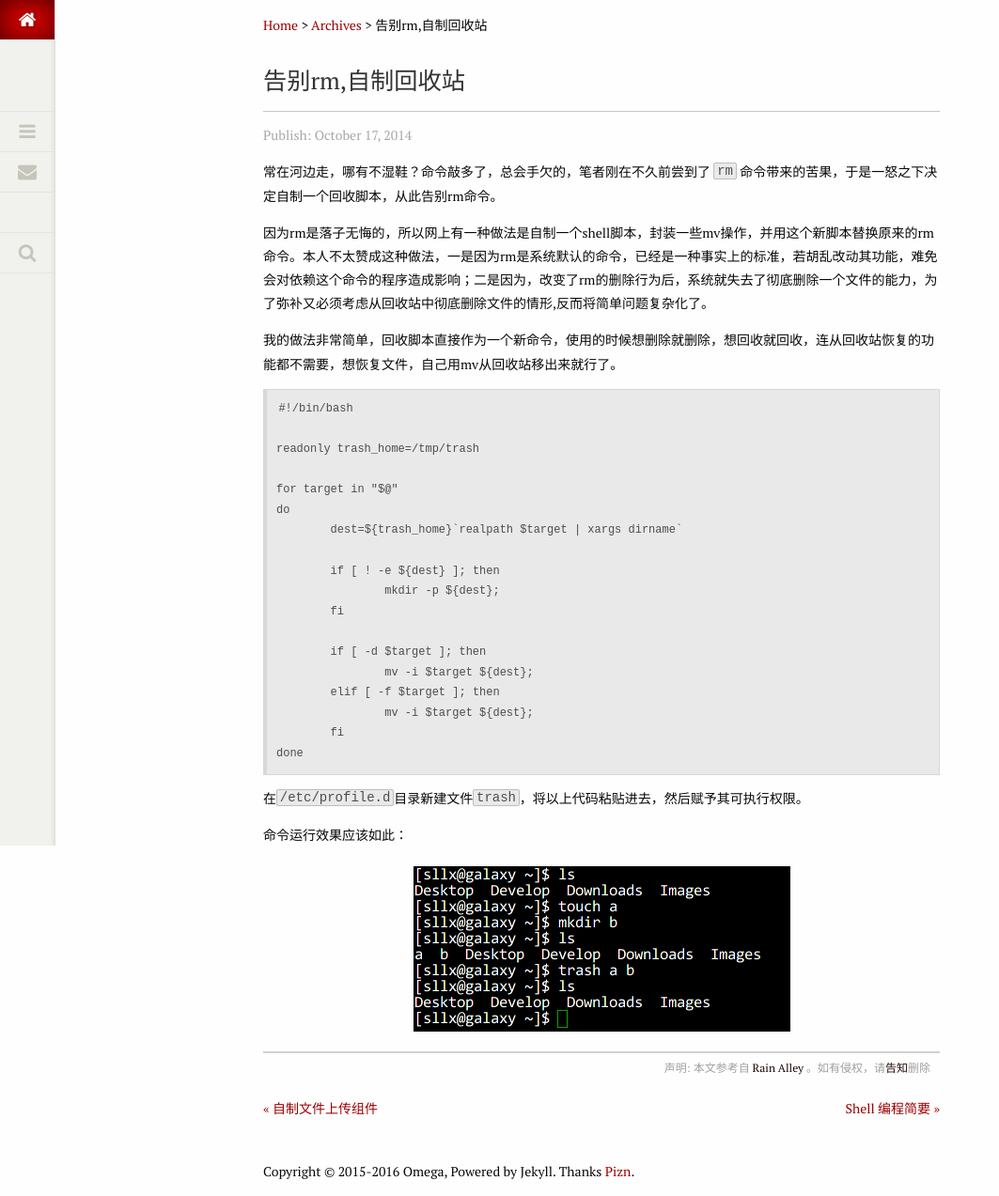
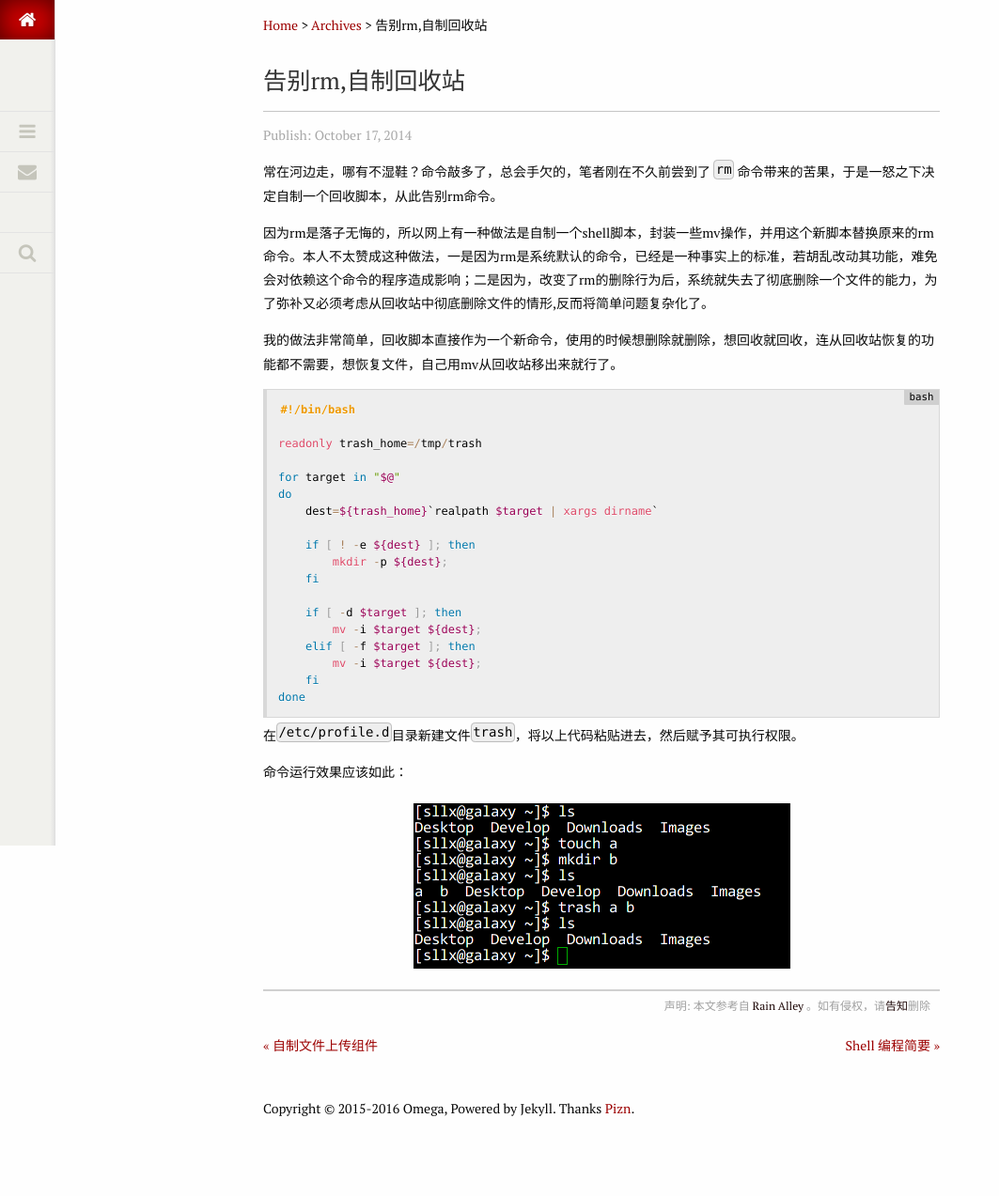
Before and after one commit to omegahh/omegahh.github.io, a Jekyll site: the page built from _posts/2014-10-17-shell-trash.md, in a window 1280 px wide. Shown: the whole page at 94% size, without its empty margins (0-1063 px from the left). Built offline with Jekyll 4.4.1, drawn with Linux system fonts in a browser that asks for light colours; after the commit the page ends 1207 px from its top, so only the background shows below that.

Commit message:
a update of blog style

```diff
--- a/_layouts/default.html
+++ b/_layouts/default.html
@@ -13,14 +13,14 @@
 </head>
 <body itemscope itemtype="http://schema.org/WebPage" class="home blog lotus index">
     <nav class="lotus-nav">
-        <ul>{% for link in site.nav %}{% assign active = nil %}{% assign homeClass = nil %}
-            {% if page.url == link.url%}{% assign active = 'current' %}{% endif %}
-            {% if link.class == 'home' %}{% assign homeClass = 'home ' %}{% endif %}
+        <ul>{%- for link in site.nav -%}{%- assign active = nil -%}{%- assign homeClass = nil -%}
+            {%- if page.url == link.url -%}{%- assign active = 'current' -%}{%- endif -%}
+            {%- if link.class == 'home' -%}{%- assign homeClass = 'home ' -%}{%- endif -%}
             <li class="{{ homeClass }}{{ active }}">
                 <a href="{% if link.url %}{{ site.url }}{{ link.url }}{% else %}#{% endif %}" rel="{% if link.rel %}{{ link.rel }}{% else %}bookmark{% endif %}" title="{{link.text}}" {%if link.id %} id = "{{ link.id }}"{% endif %} >
                     <i class="{{ link.icon }}"></i>
                 </a>
-            </li>{% endfor %}
+            </li>{%- endfor -%}
         </ul>
     </nav>
     {{ content }}
@@ -30,14 +30,15 @@
     <script src="{{ site.url }}/static/js/scrollTo.js" type="text/javascript"></script>
     <script src="{{ site.url }}/static/js/iLotus.js" type="text/javascript"></script>
     <script src="{{ site.url }}/static/js/typeahead.js" type="text/javascript"></script>
-    {% if page.isPost %}
-    <link rel="stylesheet" type="text/css" href="{{ site.url }}/static/prism.css"/>
-    <script src="{{ site.url }}/static/js/prism.js" type="text/javascript"></script>
+    {%- if page.layout == 'post' -%}
+    <link rel="stylesheet" type="text/css" href="{{ site.url }}/css/prism.css"/>
+    <script src="{{ site.url }}/js/prism.js" type="text/javascript"></script>
+    {%- endif -%}
     <script type="text/x-mathjax-config">
         MathJax.Hub.Config({ tex2jax: {inlineMath: [["$","$"],["\\(","\\)"]]} });
     </script>
-    <script type="text/javascript" src="http://cdn.bootcss.com/mathjax/2.4.0/MathJax.js?config=TeX-AMS-MML_HTMLorMML"></script>
-    {% endif %}
+    <script type="text/javascript" async src="https://cdnjs.cloudflare.com/ajax/libs/mathjax/2.7.7/MathJax.js?config=TeX-AMS-MML_HTMLorMML"></script>
+
     <div class="search-tool" style="position: fixed; top: 0px ; bottom: 0px; left: 0px; right:  0px;
           opacity: 0.95; background-color: #111111; z-index: 9999; display: none;">
         <input type="text" class="search-content" id="search-content" placeholder="文章标题"/>
--- a/blog/index.html
+++ b/blog/index.html
@@ -11,7 +11,7 @@
     </hgroup>
 </section>
 <article class="lotus-article">
-{% for rpost in site.posts limit:2 %}
+{%- for rpost in site.posts limit:3 -%}
     <h3><a href="{{ site.url }}{{ rpost.url }}" title="{{ rpost.title }}" rel="bookmark">{{ rpost.title }}</a></h3>
     <p itemprop="description">{% if rpost.excerpt.size > 32 %}{{ rpost.excerpt }}{% else %}{{ rpost.content | strip_html | strip_newlines | truncate: 160 }}{% endif %}</p>
 {% endfor %}
@@ -20,7 +20,7 @@
     <article class="article article-first">
     <h3>Older Posts</h3>
         <ul>
-            {% for npost in site.posts limit:3 offset:2 %}
+            {% for npost in site.posts limit:3 offset:3 %}
             <li><a href="{{ site.url }}{{ npost.url }}" pubdate="{{ npost.date | date_to_utc | date: '%Y-%m-%d' }}" title="{{ npost.title }}" rel="bookmark">{{ npost.title }}</a></li>
             {% endfor %}
         </ul>
@@ -31,7 +31,7 @@
         <li>
             {% for page in site.page %}
             <a href="{{ page.url }}" rel="bookmark" title="{{page.text}}">{{ page.text }}</a>
-            {% if !page.last %}
+            {% if page.last == 'false' %}
                 <span class="lotus-squ">|</span>
             {% endif %}
             {% endfor %}
```
Also changed, not shown: css/prism.css (renamed from static/prism.css), js/prism.js (renamed from static/js/prism.js).
